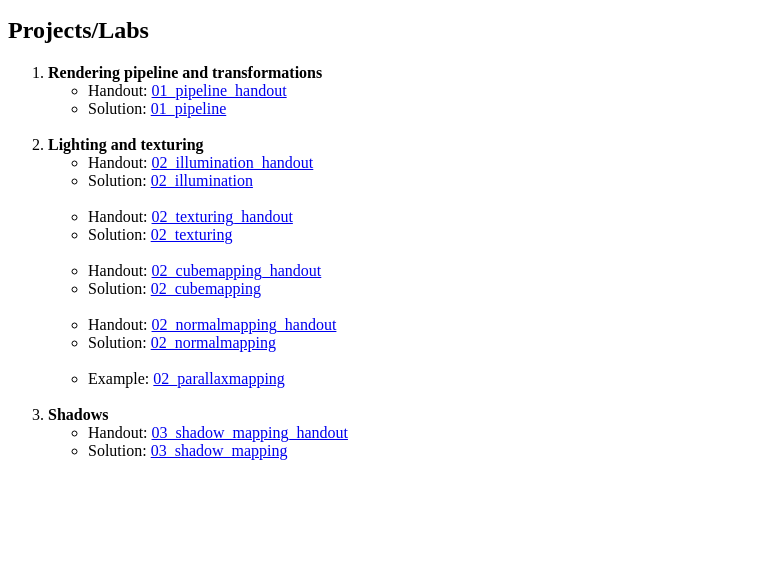
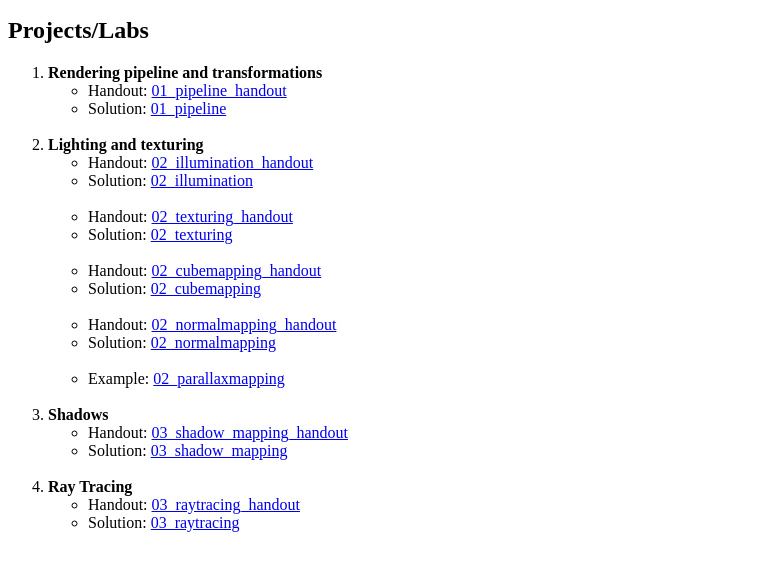
Before and after one commit to schedldave/acgr_2018, a plain HTML site: page index.html in a window 1280 px wide. Shown: the part 101-672 px from the top of the page, without its empty margins (0-782 px from the left). Drawn offline with Linux system fonts and the light colour scheme.

Commit message:
adding raytracing to index

```diff
--- a/index.html
+++ b/index.html
@@ -54,12 +54,12 @@
         </ul>
       </li>
       <br/>
-      <!--<li><b>Ray Tracing</b>
+      <li><b>Ray Tracing</b>
         <ul>
           <li>Handout: <a href="./04_raytracing_handout/">03_raytracing_handout</a></li>
           <li>Solution: <a href="./04_raytracing/">03_raytracing</a></li>
         </ul>
-      </li>-->
+      </li>
     </ol>
 </body>
 </html>
```
